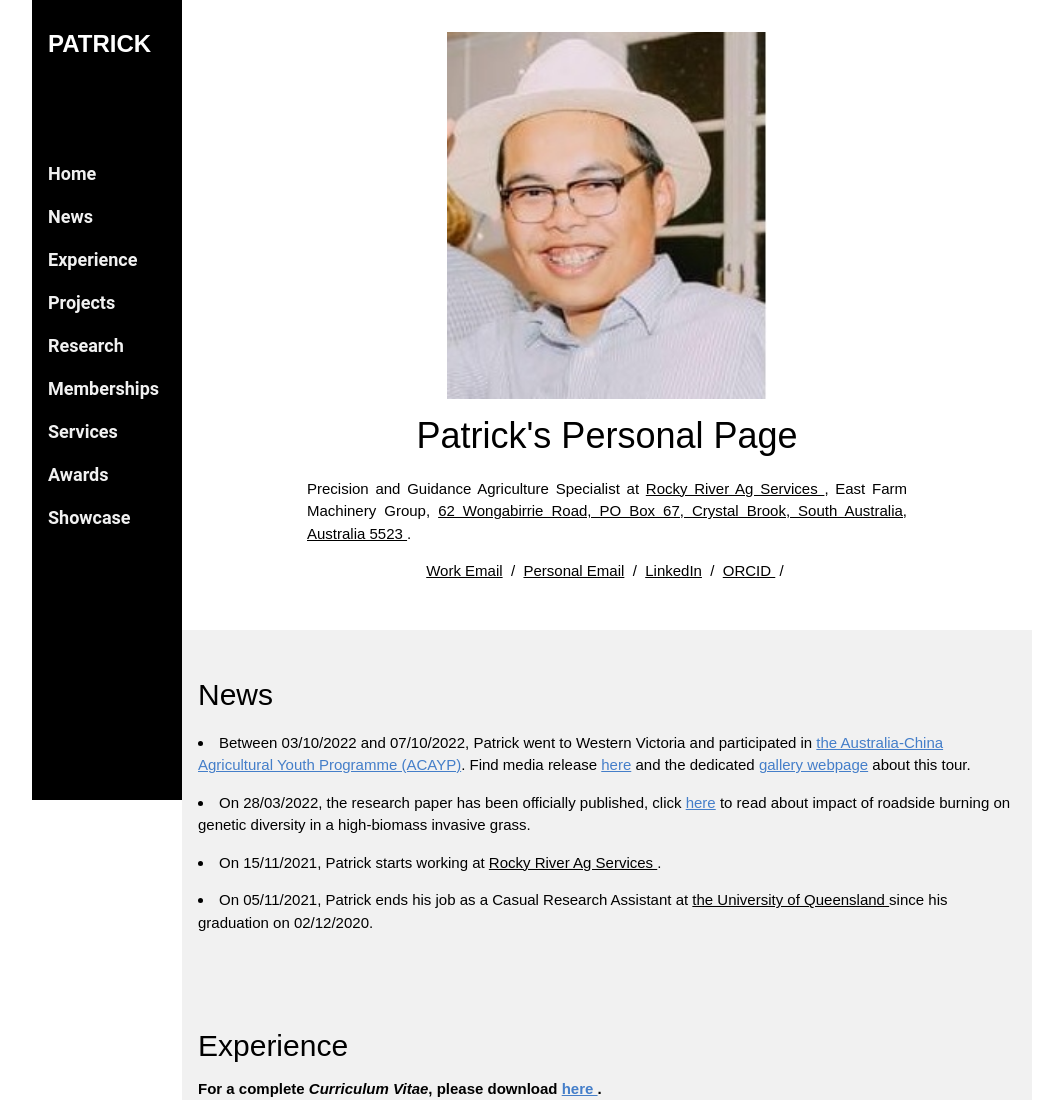
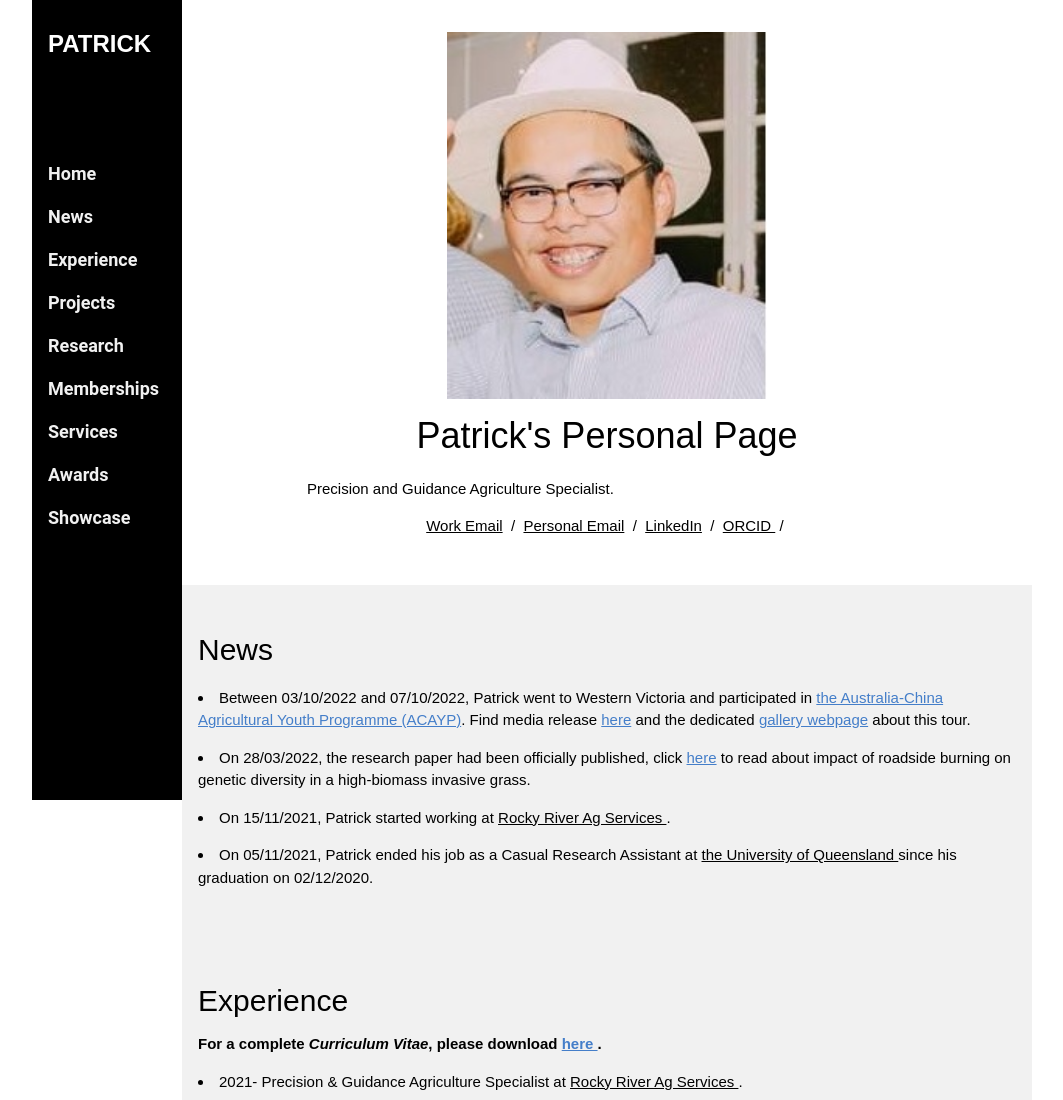
Before and after one commit to patrickaxe/HomePage, a plain HTML site: page index.html in a window 1280 px wide. Shown: the top 1100 px of the page, without its empty margins (108-1171 px from the left). Drawn offline with Linux system fonts and the light colour scheme.

Commit message:
updated resume

```diff
--- a/index.html
+++ b/index.html
@@ -92,7 +92,7 @@
       <img style="width: 80%;max-width: 320px" alt="profile photo" src="web/images/icons.jpg">
       <h1>Patrick's Personal Page</h1>
         <p class="w3-justify" style="width:100%;border:0px;border-spacing:0px;border-collapse:separate;margin-right:auto;margin-left:auto;max-width:600px">
-          Precision and Guidance Agriculture Specialist at  <a href="https://www.rockyriverag.com.au/" target="_blank">Rocky River Ag Services </a> , East Farm Machinery Group, <a href="https://goo.gl/maps/ibiPxTJgjqRoJZD8A" target="_blank"> 62 Wongabirrie Road, PO Box 67, Crystal Brook, South Australia, Australia 5523 </a>.
+          Precision and Guidance Agriculture Specialist</a>.
         </p>
         <p class="w3-center">
           <a href="mailto:pdi@rockyriverag.com.au">Work Email</a> &nbsp/&nbsp
@@ -111,9 +111,9 @@
   <div class="w3-container w3-light-grey w3-padding-32" id="news">
    <h2>News</h2>
       <p><li>Between 03/10/2022 and 07/10/2022, Patrick went to Western Victoria and participated in <a style="color: #447ec9" href="https://nff.org.au/programs/australia-china-agricultural-youth-program/" target="_blank">the Australia-China Agricultural Youth Programme (ACAYP)</a>. Find media release <a style="color: #447ec9" href="https://nff.org.au/media-release/immersive-paddock-to-port-tour-builds-australia-china-links/">here</a> and the dedicated <a style="color: #447ec9" href="https://patrickaxe.github.io/ACAYP22/">gallery webpage</a> about this tour.</li></p>
-      <p><li> On 28/03/2022, the research paper has been officially published, click <a style="color: #447ec9" href="https://doi.org/10.1111/eva.13369" target="_blank">here</a> to read about impact of roadside burning on genetic diversity in a high-biomass invasive grass.</li></p>
-      <p><li> On 15/11/2021, Patrick starts working at <a href="https://www.rockyriverag.com.au/" target="_blank"> Rocky River Ag Services </a>.</li></p>
-      <p><li> On 05/11/2021, Patrick ends his job as a Casual Research Assistant at  <a href="https://uq.edu.au" target="_blank"> the University of Queensland </a> since his graduation on 02/12/2020.</li></p>
+      <p><li> On 28/03/2022, the research paper had been officially published, click <a style="color: #447ec9" href="https://doi.org/10.1111/eva.13369" target="_blank">here</a> to read about impact of roadside burning on genetic diversity in a high-biomass invasive grass.</li></p>
+      <p><li> On 15/11/2021, Patrick started working at <a href="https://www.rockyriverag.com.au/" target="_blank"> Rocky River Ag Services </a>.</li></p>
+      <p><li> On 05/11/2021, Patrick ended his job as a Casual Research Assistant at  <a href="https://uq.edu.au" target="_blank"> the University of Queensland </a> since his graduation on 02/12/2020.</li></p>
       <!--
       <p><li> 06/1999, two papers have been accepted by <a href="https://foo.bar">baz 2020</a>.</li></p>
 
@@ -144,7 +144,7 @@
   <div class="w3-container w3-padding-32" id="projects">
     <h2>Recent Projects</h2>
     <p class="w3-justify">
-        Patrick is no longer taking any research projects at the moment. While he was at the University, he has involved in several projects as an undergraduate/honours student, research scholar and research associate. Following projects were listed chronologically:
+        Patrick is no longer taking any research projects at the moment. While he was at the University, he involved in several projects as an undergraduate/honours student, research scholar and research associate. Following projects were listed chronologically:
     </p>
 		<p class="w3-justify">
         <h4>2020-2021 <span style="color:red"> Casual Research Assistant </span></h4>
```
Also changed, not shown: 1 other file.
